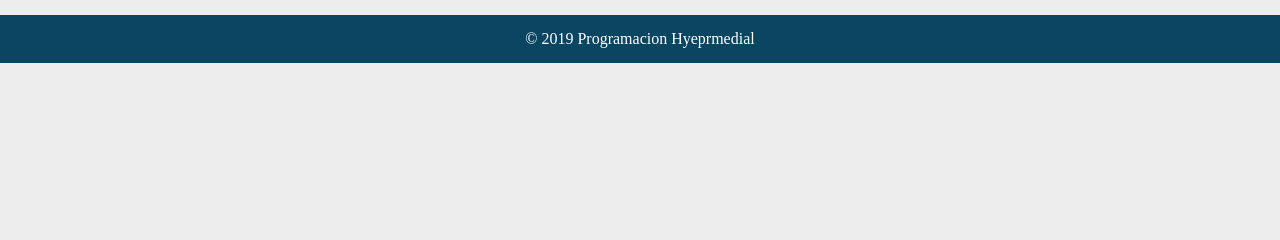
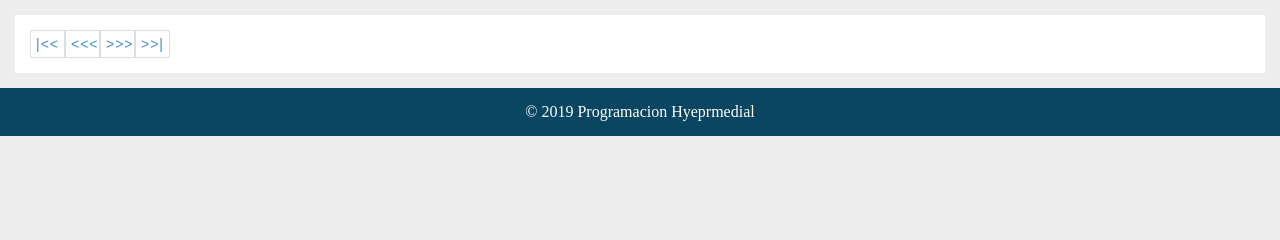
Before and after one commit to Sanix9/Supermercado, a PHP site: page /sistema/lista_usuarios.php in a window 1280 px wide. Shown: the part 196-436 px from the top of the page. Run offline with PHP 8.4, Linux system fonts and the light colour scheme; the visitor is signed in with stand-in values (Sample User, id 1); tables that the repository leaves empty or names only in its code hold one stand-in row (values such as "Sample post").

Commit message:
paginador

```diff
--- a/sistema/css/style.css
+++ b/sistema/css/style.css
@@ -322,3 +322,28 @@ table td {
     padding: 20px 50px;
     border: 0;
 }
+
+/*-----------Paginador----------*/
+ .paginador ul{
+     padding: 15px;
+     list-style: none;
+     background: #FFF;
+     margin-top: 15px;
+     display: -webkit-flex;
+     display: -moz-flex;
+     display: -ms-flex;
+     display: -o-flex;
+     display: flex;
+ }
+ .paginador a{
+     color: #428bca;
+     border: 1px solid #ddd;
+     padding: 5px;
+     display: inline-block;
+     font-size: 14px;
+     text-align: center;
+     width: 35px;
+ }
+ .paginador a:hover{
+     background: #ddd;
+ }
--- a/sistema/lista_usuarios.php
+++ b/sistema/lista_usuarios.php
@@ -29,12 +29,29 @@ include '../conexion.php';
                 </tr>
 
                 <?php
-                $query = mysqli_query($conection, "SELECT u.idusuario, u.nombre, u.correo, u.usuario, r.rol FROM usuario u INNER JOIN rol r ON u.rol=r.idrol WHERE estatus = 1");
+                //paginador
+                $sql_registe = mysqli_query($conection, "SELECT COUNT(*) as total_registro FROM usuario WHERE estatus =  1");
+                $result_registe = mysqli_fetch_array($sql_registe);
+                $total_registro = $result_registe['total_registro'];
 
-                $result = mysqli_num_rows($query);
-                if ($result > 0) {
+                $por_pagina =5;
+
+                if(empty($_GET['pagina']))
+                {
+                    $pagina = 1;
+                } else {
+                    $pagina = $_GET['pagina'];
+                }
+
+                $desde = ($pagina-1) * $por_pagina;
+                $total_registro = ceil($total_registro / $por_pagina);
+
+                $query = mysqli_query($conection,"SELECT u.idusuario, u.nombre, u.correo, u.usuario, r.rol FROM usuario  u INNER JOIN rol r  ON u.rol=r.idrol WHERE estatus = 1 ORDER BY u.idusuario ASC LIMIT $desde, $por_pagina");
+
+                $result= mysqli_num_rows($query);
+                if ($result> 0) {
                     while ($data = mysqli_fetch_array($query)) {
-                        ?>
+                 ?>
 
                         <tr>
                             <td><?php echo $data["idusuario"]; ?></td>
@@ -58,6 +75,26 @@ include '../conexion.php';
                 ?>
 
             </table>
+            <div class="paginador">
+                <ul>
+                    <li><a href="#">|<<</a></li>
+                    <li><a href="#"> <<< </a></li>
+                    <?php
+                        for($i=1; $i <= $total_registro; $i++){
+                            if ($i == $pagina){
+                               echo '<li><a class "pageSelect">'.$i.'</a></li>';
+                            } else {
+                               echo '<li><a href="?pagina='.$i.'">'.$i.'</a></li>';
+                            }
+
+                        }
+                    ?>
+
+                    <li><a href="#">>>></a></li>
+                    <li><a href="#">>>|</a></li>
+                </ul>
+            </div>
+
         </section>
 
         <?php include "includes/footer.php"; ?>
```
